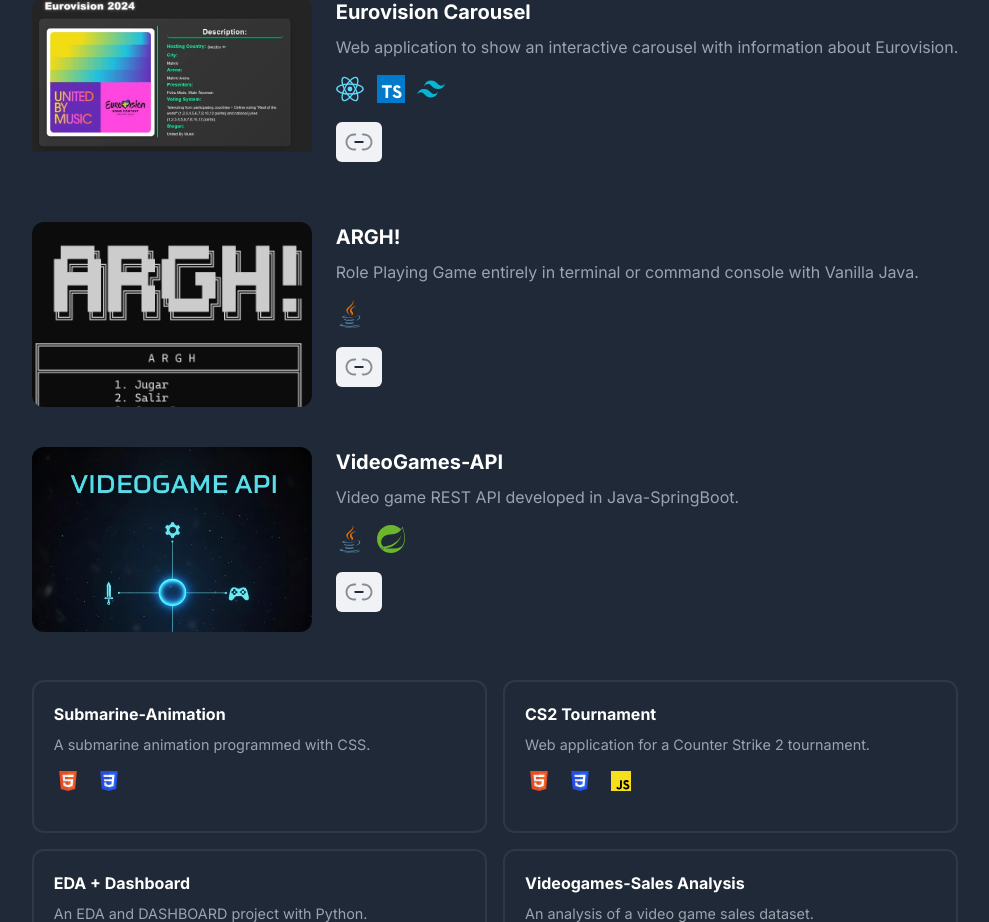
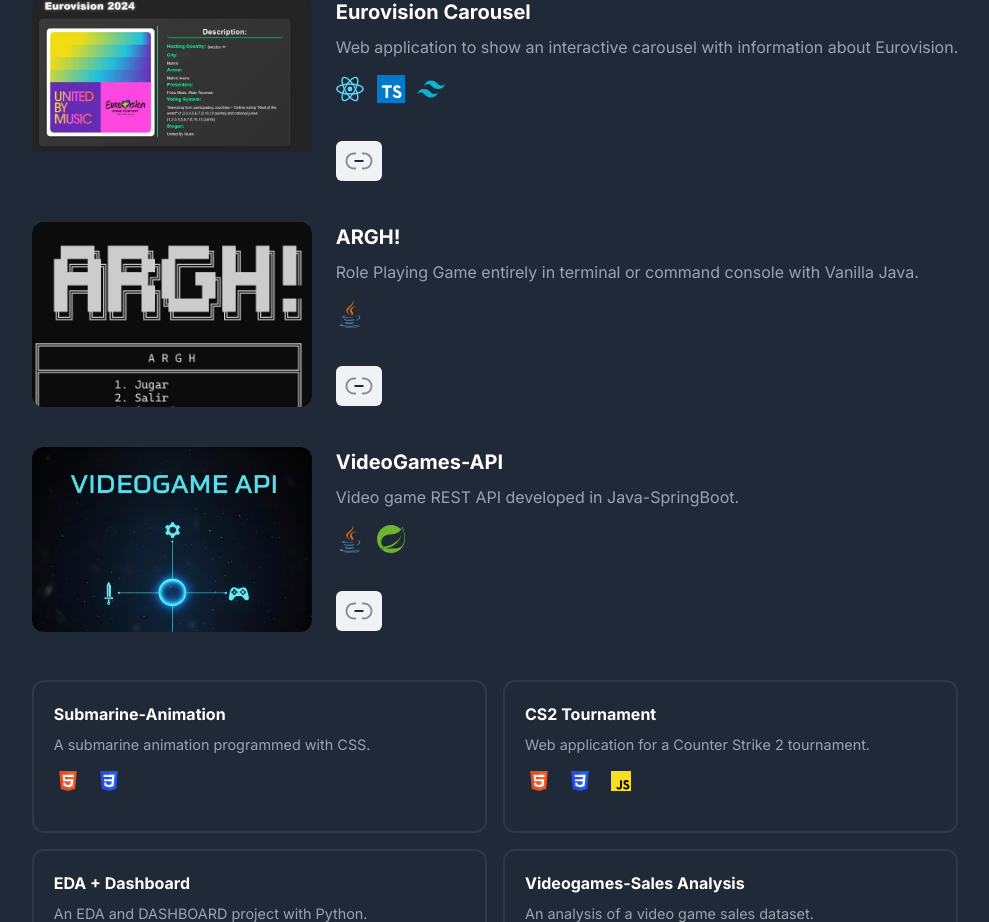
Before and after one commit to AdrianMedinaVidera/Portfolio, a React (Vite) app: page / in a window 1280 px wide. Shown: the part 859-1781 px from the top of the page, without its empty margins (145-1134 px from the left). Built offline with nearby package versions, Linux system fonts and the light colour scheme.

Commit message:
Refactor .btn-project styles in Projects.css
Removed text decoration, font weight, and font size from .btn-project class. Added margin-top to .btn-project class.

```diff
--- a/src/Projects.css
+++ b/src/Projects.css
@@ -103,15 +103,13 @@
   .btn-project {
     background-color: var(--bg-reverse);
     color: var(--text-reverse);
-    text-decoration: none;
-    font-weight: 600;
-    font-size: 0.9rem;
     padding: 0.3rem 0.5rem;
     border-radius: 6px;
     display: inline-flex;
     align-items: center;
     gap: 0.4rem;
     transition: opacity 0.2s;
+    margin-top: 1.2rem;
   }
 
   .icon-link-svg {
```
